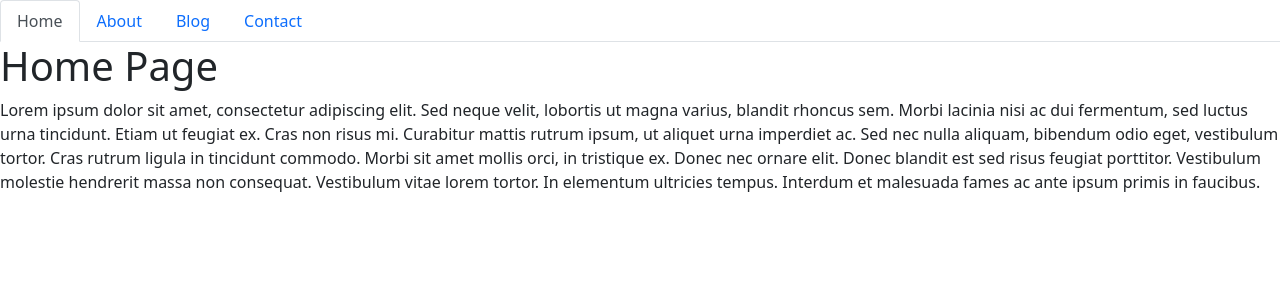
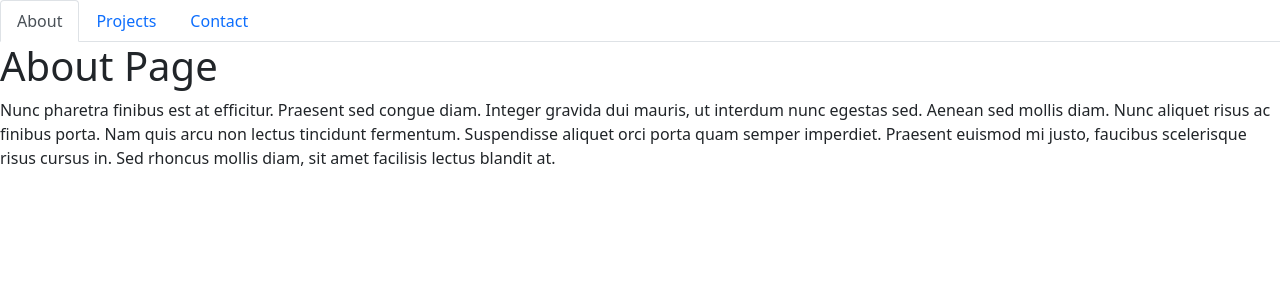
Before and after one commit to elliscj/cameron-ellis-junior-dev, a React (Create React App) app in the folder client/: page / in a window 1280 px wide. Shown: the top 300 px of the page. Built offline with nearby package versions, Linux system fonts and the light colour scheme.

Commit message:
added footer and header components

```diff
--- a/client/src/components/NavTabs.js
+++ b/client/src/components/NavTabs.js
@@ -5,23 +5,22 @@ import React from "react";
 function NavTabs({ currentPage, handlePageChange }) {
   return (
     <ul className="nav nav-tabs">
-      <li className="nav-item">
+      {/* <li className="nav-item">
         <a
           href="#home"
           onClick={() => handlePageChange("Home")}
-          //*  TODO: BONUS: Add a comment explaining what kind of operator this is and what it is checking for
+
           // checking (if currentPage = home, make it an active nav-link, else normal nav-link)
 
           className={currentPage === "Home" ? "nav-link active" : "nav-link"}
         >
           Home
         </a>
-      </li>
+      </li> */}
       <li className="nav-item">
         <a
           href="#about"
           onClick={() => handlePageChange("About")}
-          //  TODO: Add a comment explaining what this logic is doing
           // same thing, checking if the current link is equal to currentPage, and making it look 'active'
 
           className={currentPage === "About" ? "nav-link active" : "nav-link"}
@@ -32,12 +31,12 @@ function NavTabs({ currentPage, handlePageChange }) {
       <li className="nav-item">
         <a
           href="#blog"
-          onClick={() => handlePageChange("Blog")}
-          //  TODO: Add a comment explaining what this logic is doing
-
-          className={currentPage === "Blog" ? "nav-link active" : "nav-link"}
+          onClick={() => handlePageChange("Projects")}
+          className={
+            currentPage === "Projects" ? "nav-link active" : "nav-link"
+          }
         >
-          Blog
+          Projects
         </a>
       </li>
       <li className="nav-item">
--- a/client/src/components/PortfolioContainer.js
+++ b/client/src/components/PortfolioContainer.js
@@ -1,24 +1,24 @@
 import React, { useState } from "react";
 import NavTabs from "./NavTabs";
-import Home from "./pages/Home";
+// import Home from "./pages/Home";
 import About from "./pages/About";
-import Blog from "./pages/Blog";
+import Projects from "./pages/Projects";
 import Contact from "./pages/Contact";
 
 export default function PortfolioContainer() {
-  const [currentPage, setCurrentPage] = useState("Home");
+  const [currentPage, setCurrentPage] = useState("About");
 
   // TODO: Add a comment describing the functionality of this method
   // depending on the value of the state varianle currentPage return and render the function for that page.
   const renderPage = () => {
-    if (currentPage === "Home") {
-      return <Home />;
-    }
+    // if (currentPage === "Home") {
+    //   return <Home />;
+    // }
     if (currentPage === "About") {
       return <About />;
     }
-    if (currentPage === "Blog") {
-      return <Blog />;
+    if (currentPage === "Projects") {
+      return <Projects />;
     }
     return <Contact />;
   };
--- a/client/src/components/pages/Home.js
+++ /dev/null
@@ -1,21 +0,0 @@
-import React from 'react';
-
-export default function Home() {
-  return (
-    <div>
-      <h1>Home Page</h1>
-      <p>
-        Lorem ipsum dolor sit amet, consectetur adipiscing elit. Sed neque
-        velit, lobortis ut magna varius, blandit rhoncus sem. Morbi lacinia nisi
-        ac dui fermentum, sed luctus urna tincidunt. Etiam ut feugiat ex. Cras
-        non risus mi. Curabitur mattis rutrum ipsum, ut aliquet urna imperdiet
-        ac. Sed nec nulla aliquam, bibendum odio eget, vestibulum tortor. Cras
-        rutrum ligula in tincidunt commodo. Morbi sit amet mollis orci, in
-        tristique ex. Donec nec ornare elit. Donec blandit est sed risus feugiat
-        porttitor. Vestibulum molestie hendrerit massa non consequat. Vestibulum
-        vitae lorem tortor. In elementum ultricies tempus. Interdum et malesuada
-        fames ac ante ipsum primis in faucibus.
-      </p>
-    </div>
-  );
-}
--- a/client/src/components/pages/Blog.js
+++ b/client/src/components/pages/Projects.js
@@ -1,9 +1,9 @@
-import React from 'react';
+import React from "react";
 
-export default function Blog() {
+export default function Projects() {
   return (
     <div>
-      <h1>Blog Page</h1>
+      <h1>Projects Page</h1>
       <p>
         Donec a volutpat quam. Curabitur nec varius justo, sed rutrum ligula.
         Curabitur pellentesque turpis sit amet eros iaculis, a mollis arcu
```
Also changed, not shown: client/src/components/Footer.js (added), client/src/components/Header.js (added).
